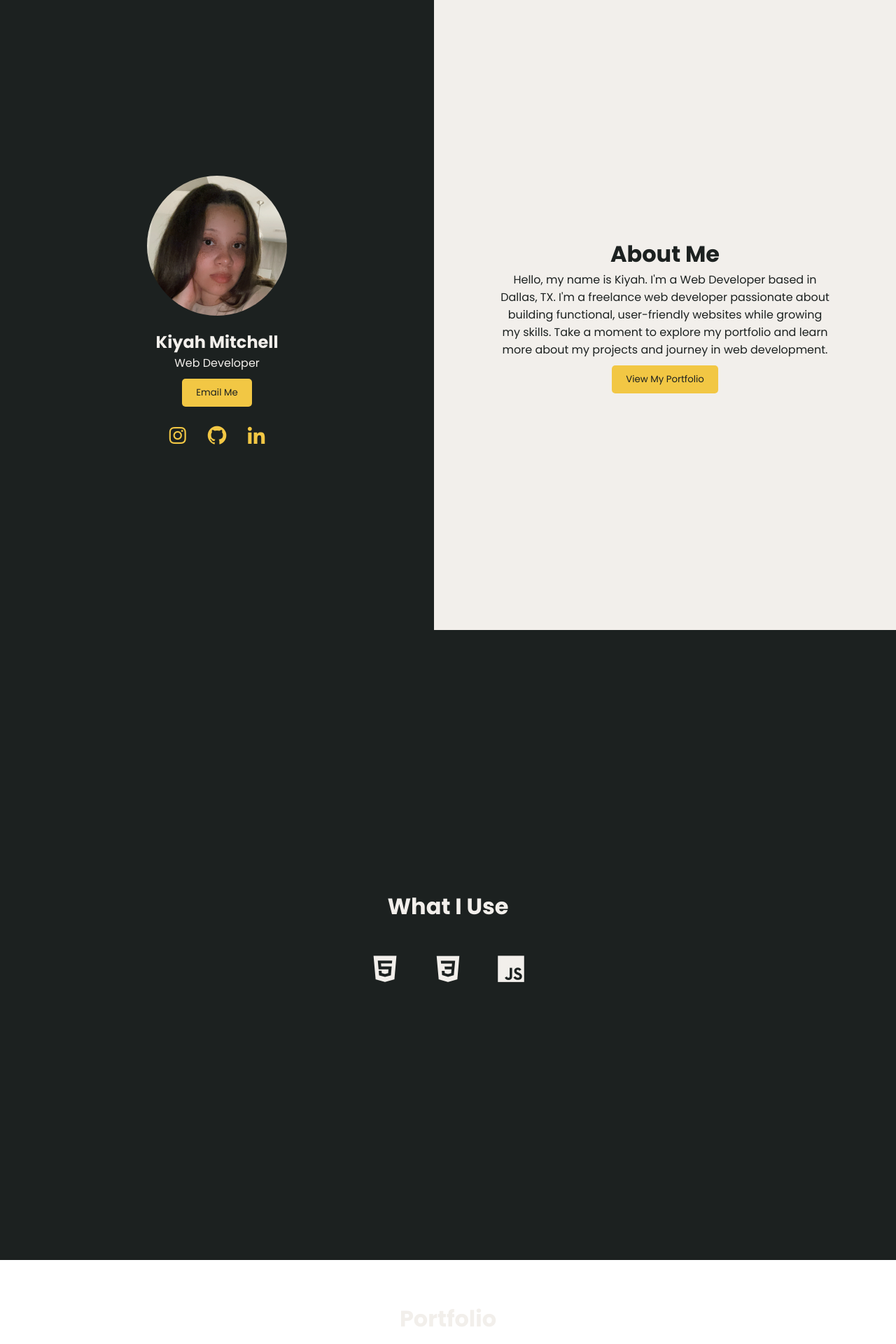
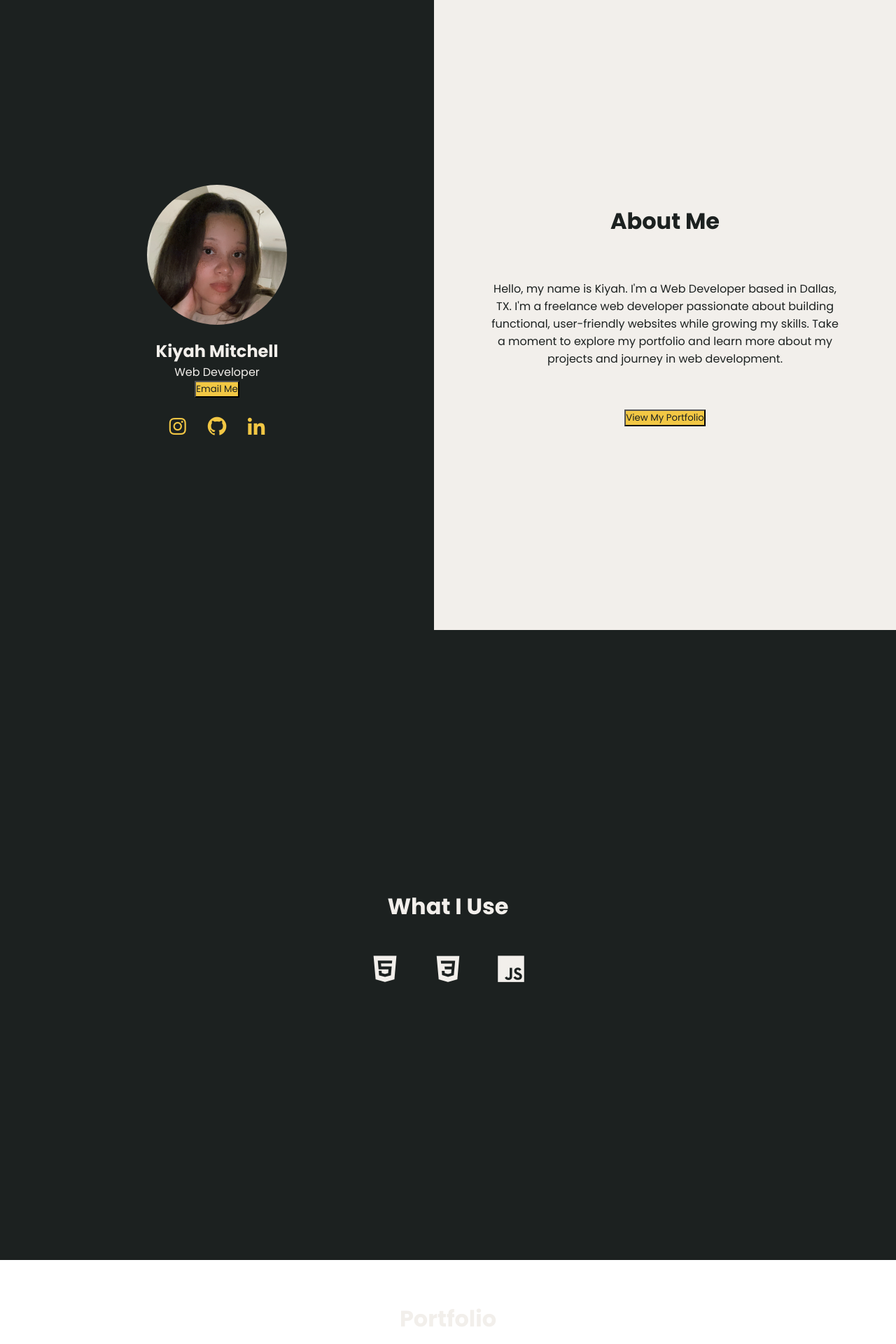
Before and after one commit to kiyahmitchell/kiyahmitchell.github.io, a Jekyll site: the page built from index.html, in a window 1280 px wide. Shown: the top 1920 px of the page at 70% size. Built offline with Jekyll 4.4.1, drawn with Linux system fonts in a browser that asks for light colours.

Commit message:
update index, css

```diff
--- a/assets/css/styles.css
+++ b/assets/css/styles.css
@@ -13,12 +13,15 @@
   .about-me-desc {
     padding: 20px;
   }
-}
-
-@media (max-width: 768px) {
   .tech-icons i {
     font-size: 30px;
     margin: 10px;
+  }
+  .portfolio-title {
+    font-size: 1.5rem;
+  }
+  .about-me-desc {
+    font-size: 1rem;
   }
 }
 
@@ -29,6 +32,15 @@
   .portfolio-item {
     width: 90%;
   }
+}
+
+:root {
+  --primary-color: #f2c744;
+  --secondary-color: #1c2120;
+  --text-light: #f2efeb;
+  --text-dark: #1c2120;
+  --spacing: 20px;
+  --transition-speed: 0.3s;
 }
 
 /* Global Styles */
@@ -111,8 +123,7 @@ header {
 }
 
 .about-me-desc {
-  padding-left: 75px;
-  padding-right: 75px;
+  padding: calc(var(--spacing) * 3);
 }
 
 .profile-picture {
@@ -124,14 +135,24 @@ header {
 
 .email-button,
 .portfolio-button {
-  background-color: #f2c744;
-  color: #1c2120;
-  border: none;
-  padding: 10px 20px;
-  border-radius: 5px;
-  cursor: pointer;
-  margin-top: 10px;
+  background-color: var(--primary-color);
+  color: var(--text-dark);
+  transition: background-color var(--transition-speed);
 }
+
+.email-button:hover,
+.portfolio-button:hover {
+  background-color: var(--text-light);
+  color: var(--secondary-color);
+}
+
+.email-button:focus,
+.portfolio-button:focus,
+.navbar a:focus {
+  outline: 3px solid var(--primary-color);
+  outline-offset: 2px;
+}
+
 
 .social-media {
   margin-top: 20px;
@@ -218,9 +239,10 @@ header {
 }
 
 .portfolio-item:hover {
-  transform: scale(1.05);
-  box-shadow: 0 8px 40px rgba(0, 0, 0, 0.4);
+  transform: scale(1.1) rotate(2deg);
+  box-shadow: 0 8px 40px rgba(0, 0, 0, 0.5);
 }
+
 
 .portfolio-item:hover img {
   transform: scale(1.1);
--- a/index.html
+++ b/index.html
@@ -75,7 +75,7 @@ title: Kiyah Mitchell
         <!-- Add more icons as needed -->
       </div>
     </div>
-    <div class="portfolio-section">
+    <div id="portfolio" class="portfolio-section">
       <h1 class="portfolio-title">Portfolio</h1>
       <div class="portfolio-container">
         <a
```
Also changed, not shown: other parts of index.html (+1 -1 lines).
